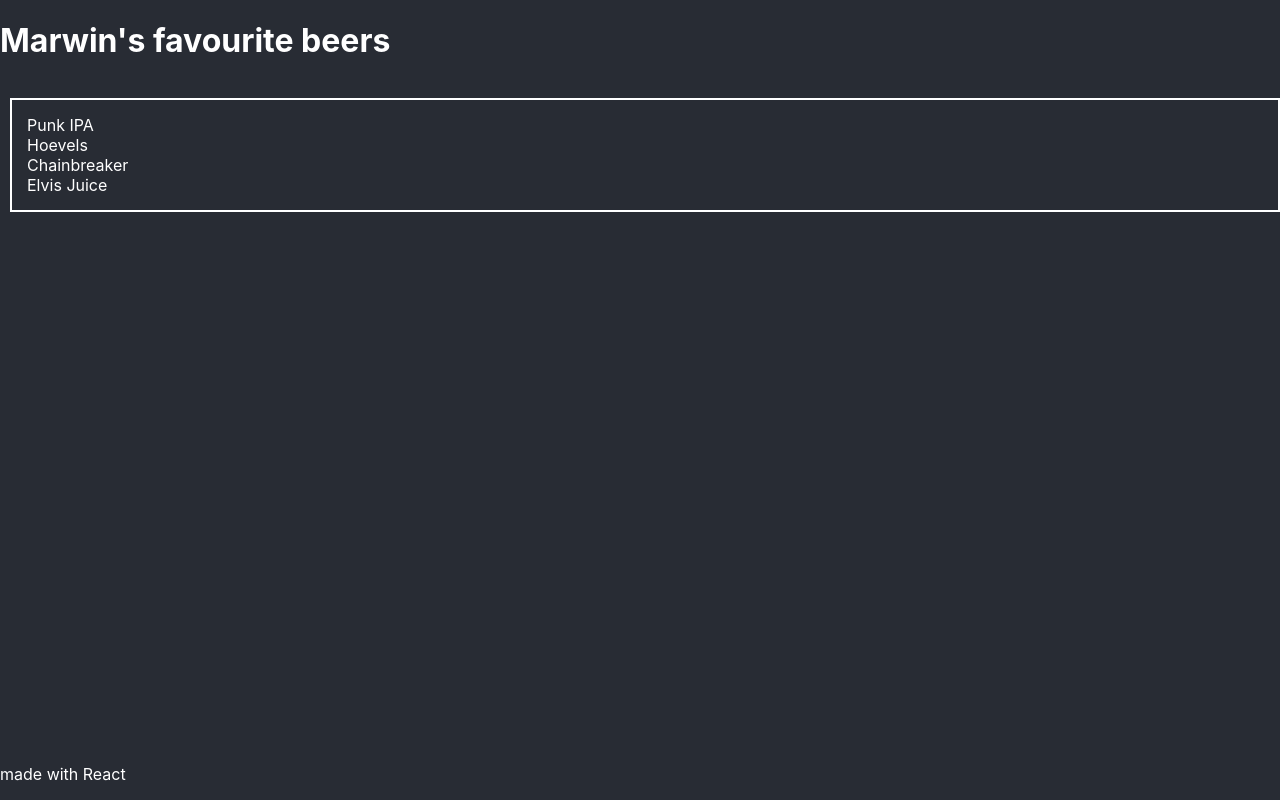
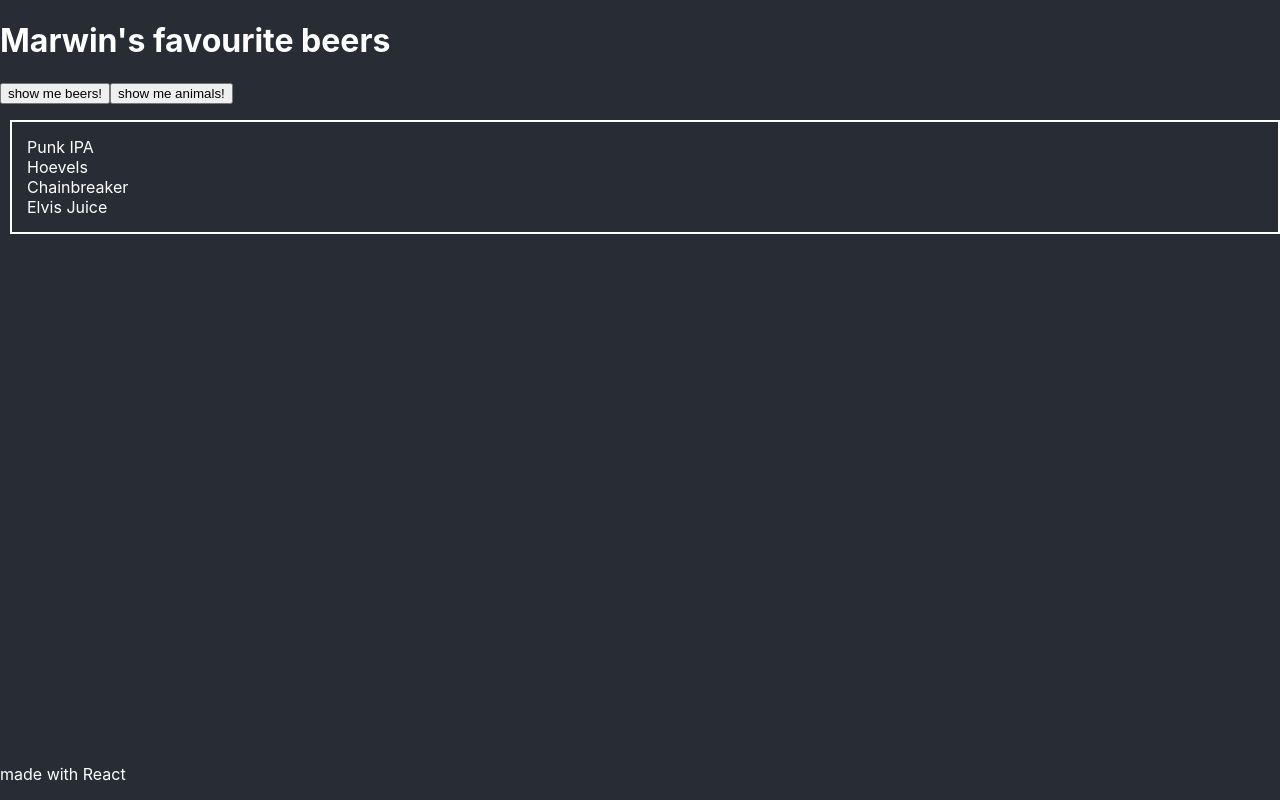
Before and after one commit to marwinburesch/react-intro, a React (Create React App) app: page / in a window 1280 px wide. Built offline with nearby package versions, Linux system fonts and the light colour scheme.

Commit message:
Add state to switch content

```diff
--- a/src/App.js
+++ b/src/App.js
@@ -6,13 +6,26 @@
 import "./App.css";
 
 const beers = ["Punk IPA", "Hoevels", "Chainbreaker", "Elvis Juice"];
+const animals = ["Sloth", "Ant", "Elephant", "Elvis"];
 
 export default function App() {
+  const [itemsToDisplay, setItemsToDisplay] = React.useState(beers);
+
+  function displayBeers() {
+    setItemsToDisplay(beers);
+  }
+
+  function displayAnimals() {
+    setItemsToDisplay(animals);
+  }
+
   return (
     <div className="App">
       <Header>Marwin's favourite beers</Header>
       <MainContent>
-        <List items={beers} />
+        <button onClick={displayBeers}>show me beers!</button>
+        <button onClick={displayAnimals}>show me animals!</button>
+        <List items={itemsToDisplay} />
       </MainContent>
       <Footer>made with React</Footer>
     </div>
```
